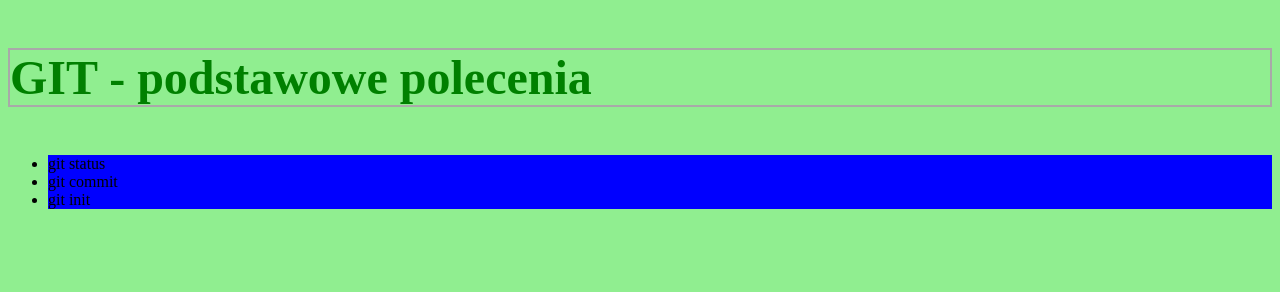
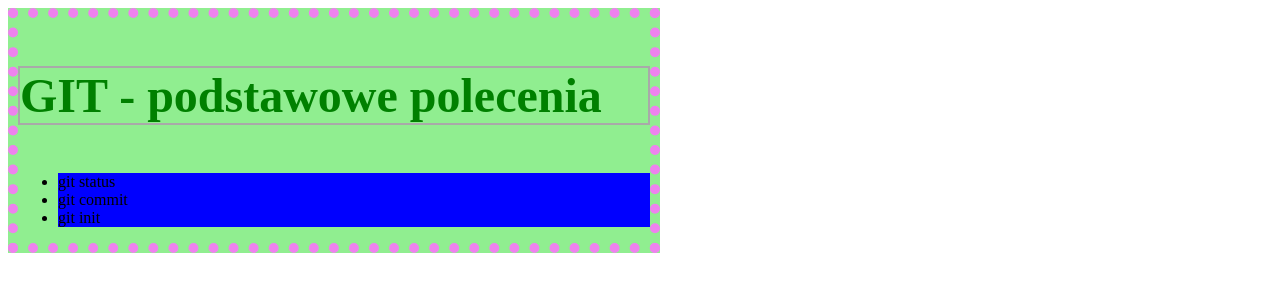
Before and after one commit to apawlik96/afm-1, a plain HTML site: page index.html in a window 1280 px wide. Drawn offline with Linux system fonts and the light colour scheme.

Commit message:
git status

```diff
--- a/index.html
+++ b/index.html
@@ -7,12 +7,15 @@
     <link rel="stylesheet" href="style.css">
 </head>
 <body>
+    <div class="container">
         <p>GIT - podstawowe polecenia</p>
         <ul>
             <li>git status</li>
             <li>git commit</li>
             <li>git init</li>
         </ul>
+    </div>
+
     <script src="script.js"></script>
 </body>
 </html>
--- a/style.css
+++ b/style.css
@@ -1,5 +1,7 @@
-body{
+.container{
     background-color:lightgreen;
+    border: 10px dotted violet;
+    width: 50%;
 }
 
 p{
```
Lines whose indentation alone changed are shown as unchanged.
